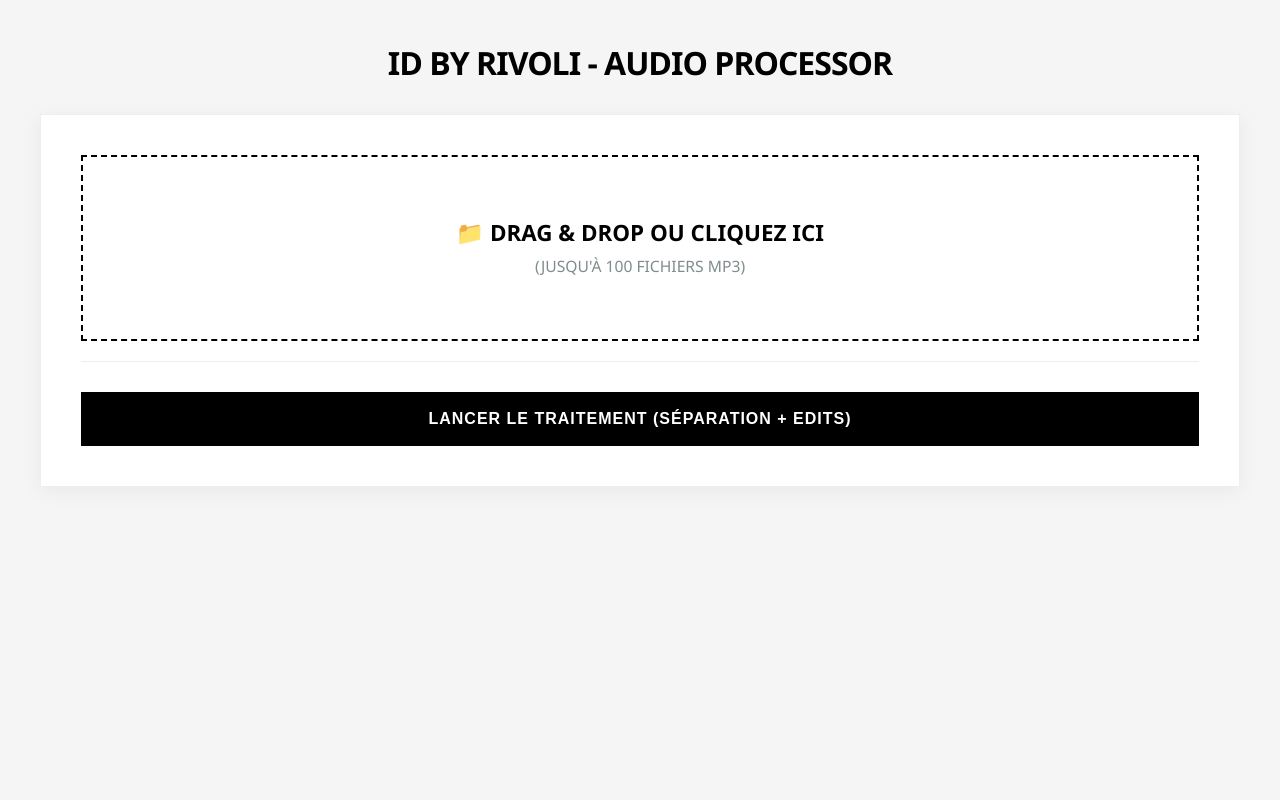
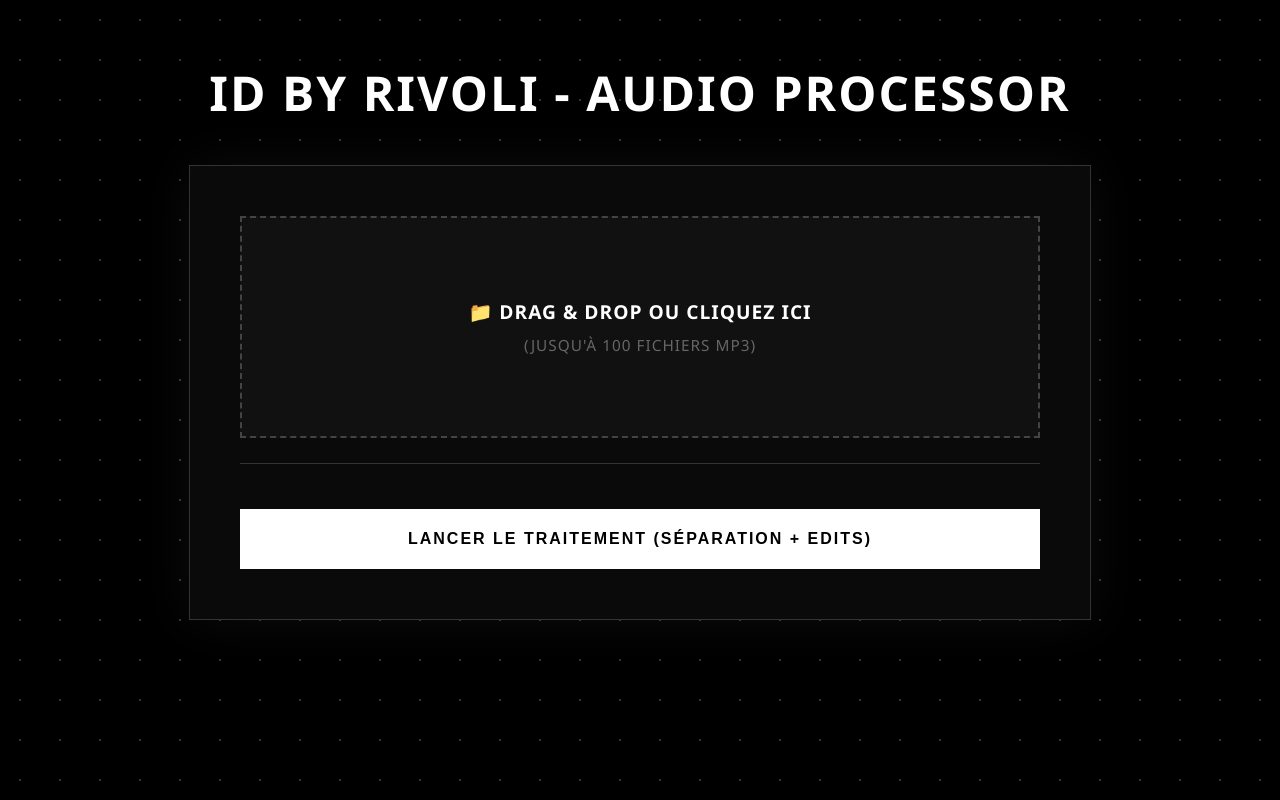
Before and after one commit to EytanTeachr/IDByRivoli-separate-audio, a Flask app: page / in a window 1280 px wide. Run offline with Flask 3, Linux system fonts and the light colour scheme; some web fonts are replaced.

Commit message:
Apply ID By Rivoli dark mode theme and fix button font

```diff
--- a/templates/index.html
+++ b/templates/index.html
@@ -37,179 +37,213 @@
             max-width: 1200px;
             margin: 0 auto;
             padding: 20px;
-            background-color: #f5f5f5; /* Or change to black #000 for dark mode */
-            color: #111;
+            background-color: #000000; /* Dark Mode ID By Rivoli style */
+            color: #ffffff;
+            background-image: radial-gradient(#333 1px, transparent 1px);
+            background-size: 40px 40px;
         }
         h1 {
-            color: #000;
+            color: #ffffff;
             text-align: center;
-            margin-bottom: 30px;
+            margin-bottom: 40px;
             text-transform: uppercase;
             font-weight: 700;
-            letter-spacing: -1px;
+            letter-spacing: 2px;
+            font-size: 3em;
+            margin-top: 40px;
         }
         .container {
-            background-color: white;
-            padding: 40px;
-            border-radius: 0; /* Minimalist: sharp corners */
-            box-shadow: 0 4px 20px rgba(0,0,0,0.05);
-            border: 1px solid #eee;
+            background-color: #0a0a0a;
+            padding: 50px;
+            border-radius: 0;
+            box-shadow: 0 0 50px rgba(255, 255, 255, 0.05);
+            border: 1px solid #333;
+            max-width: 800px;
+            margin: 0 auto;
         }
         .upload-area {
-            border: 2px dashed #000;
-            padding: 60px;
+            border: 2px dashed #444;
+            padding: 80px;
             text-align: center;
             border-radius: 0;
-            background-color: #fff;
+            background-color: #111;
             cursor: pointer;
-            transition: all 0.3s;
+            transition: all 0.3s ease;
+            position: relative;
+            overflow: hidden;
         }
         .upload-area:hover {
-            background-color: #f8f8f8;
-            border-color: #333;
+            background-color: #1a1a1a;
+            border-color: #fff;
+            box-shadow: 0 0 30px rgba(255,255,255,0.05);
         }
         input[type="file"] {
             display: none;
         }
         .file-label {
-            font-size: 1.4em;
-            color: #000;
+            font-size: 1.2em;
+            color: #fff;
             cursor: pointer;
             font-weight: 600;
             text-transform: uppercase;
+            letter-spacing: 1px;
+            display: block;
+        }
+        .file-sublabel {
+            font-size: 0.8em;
+            color: #666;
+            font-weight: 400;
+            margin-top: 10px;
+            display: block;
         }
         button {
-            background-color: #000;
-            color: white;
-            padding: 18px 30px;
-            margin-top: 20px;
-            border: none;
+            background-color: #ffffff;
+            color: #000000;
+            padding: 20px 40px;
+            margin-top: 30px;
+            border: 1px solid #fff;
             cursor: pointer;
             border-radius: 0;
+            font-family: 'ClashGrotesk', sans-serif; /* Explicit font for button */
             font-size: 16px;
             width: 100%;
             text-transform: uppercase;
-            font-weight: 600;
-            letter-spacing: 1px;
-            transition: background-color 0.3s;
+            font-weight: 700;
+            letter-spacing: 2px;
+            transition: all 0.3s cubic-bezier(0.19, 1, 0.22, 1);
         }
         button:hover {
-            background-color: #333;
+            background-color: #000000;
+            color: #ffffff;
+            letter-spacing: 3px;
         }
         button:disabled {
-            background-color: #ccc;
+            background-color: #333;
+            color: #666;
+            border-color: #333;
             cursor: not-allowed;
+            letter-spacing: 2px;
         }
 
         .progress-container {
-            margin-top: 30px;
+            margin-top: 40px;
             display: none;
         }
         .progress-bar {
             width: 100%;
-            height: 4px; /* Thinner minimalist bar */
-            background-color: #eee;
+            height: 2px;
+            background-color: #333;
             border-radius: 0;
             overflow: hidden;
-            margin-bottom: 10px;
+            margin-bottom: 15px;
         }
         .progress-fill {
             height: 100%;
-            background-color: #000;
+            background-color: #fff;
             width: 0%;
             transition: width 0.5s ease;
-            text-align: center;
-            line-height: 30px;
-            color: transparent; /* Hide text inside thin bar */
-            font-size: 14px;
-            font-weight: bold;
+            box-shadow: 0 0 10px #fff;
         }
         .status-text {
             text-align: center;
-            color: #666;
-            font-style: normal;
+            color: #888;
             font-size: 0.9em;
             text-transform: uppercase;
-            letter-spacing: 1px;
+            letter-spacing: 2px;
             margin-top: 15px;
         }
 
         .results {
-            margin-top: 40px;
+            margin-top: 60px;
             display: none;
+            max-width: 1000px;
+            margin-left: auto;
+            margin-right: auto;
         }
         .track-block {
-            background-color: white;
-            border: 1px solid #eee;
+            background-color: #0a0a0a;
+            border: 1px solid #333;
             margin-bottom: 20px;
             border-radius: 0;
             overflow: hidden;
+            transition: transform 0.2s;
+        }
+        .track-block:hover {
+            border-color: #555;
         }
         .track-header {
-            background-color: #000;
+            background-color: #111;
             color: white;
-            padding: 15px;
-            font-size: 1em;
-            font-weight: 600;
+            padding: 20px;
+            font-size: 1.1em;
+            font-weight: 700;
             text-transform: uppercase;
+            border-bottom: 1px solid #222;
+            letter-spacing: 1px;
         }
         .edits-grid {
             display: grid;
             grid-template-columns: repeat(auto-fill, minmax(300px, 1fr));
-            gap: 15px;
-            padding: 20px;
+            gap: 1px;
+            background-color: #222; /* Gap color */
+            padding: 1px;
         }
         .edit-item {
-            background-color: #fff;
-            padding: 15px;
-            border-radius: 0;
-            border: 1px solid #eee;
+            background-color: #0a0a0a;
+            padding: 20px;
             display: flex;
             justify-content: space-between;
             align-items: center;
-            transition: border-color 0.2s;
+            transition: background-color 0.2s;
         }
         .edit-item:hover {
-            border-color: #000;
+            background-color: #111;
         }
         .edit-name {
-            font-weight: 600;
+            font-weight: 500;
             font-size: 0.9em;
             text-transform: uppercase;
+            color: #ddd;
+            letter-spacing: 0.5px;
         }
         .download-btn {
             text-decoration: none;
-            padding: 6px 12px;
+            padding: 8px 16px;
             border-radius: 0;
             font-size: 0.75em;
-            margin-left: 5px;
-            color: white;
+            margin-left: 8px;
+            color: #000;
             text-transform: uppercase;
-            font-weight: 600;
+            font-weight: 700;
+            border: 1px solid #fff;
+            transition: all 0.2s;
         }
-        .dl-mp3 { background-color: #000; }
-        .dl-wav { background-color: #666; }
-        .dl-mp3:hover { background-color: #333; }
-        .dl-wav:hover { background-color: #888; }
+        .dl-mp3 { background-color: #fff; }
+        .dl-wav { background-color: transparent; color: #fff; }
+
+        .dl-mp3:hover { background-color: #000; color: #fff; }
+        .dl-wav:hover { background-color: #fff; color: #000; }
 
         #fileList {
-            margin-top: 20px;
+            margin-top: 25px;
             text-align: left;
             max-height: 200px;
             overflow-y: auto;
-            border-top: 1px solid #eee;
-            padding-top: 10px;
+            border-top: 1px solid #333;
+            padding-top: 15px;
+            color: #888;
+            font-size: 0.9em;
         }
 
         /* Rivoli Specific adjustments */
         ::-webkit-scrollbar {
-            width: 8px;
+            width: 6px;
         }
         ::-webkit-scrollbar-track {
-            background: #f1f1f1;
+            background: #000;
         }
         ::-webkit-scrollbar-thumb {
-            background: #888;
+            background: #333;
         }
         ::-webkit-scrollbar-thumb:hover {
             background: #555;
@@ -224,7 +258,7 @@
             <div class="upload-area" id="dropZone" onclick="document.getElementById('fileInput').click()">
                 <label for="fileInput" class="file-label">
                     📁 DRAG & DROP ou CLIQUEZ ICI
-                    <br><span style="font-size: 0.7em; color: #7f8c8d; font-weight: normal;">(Jusqu'à 100 fichiers MP3)</span>
+                    <span class="file-sublabel">(Jusqu'à 100 fichiers MP3)</span>
                 </label>
                 <input type="file" id="fileInput" name="files[]" accept=".mp3" multiple required onchange="updateFileList()">
             </div>
@@ -246,7 +280,7 @@
     <div id="results" class="results">
         <div style="display: flex; justify-content: space-between; align-items: center; margin-bottom: 20px;">
             <h2 style="margin:0;">Résultats</h2>
-            <a href="/download_all_zip" class="download-btn dl-mp3" style="font-size: 1.1em; padding: 10px 20px; background-color: #34495e;">
+            <a href="/download_all_zip" class="download-btn dl-mp3" style="font-size: 1.1em; padding: 15px 30px; background-color: #fff; color: #000; border: 1px solid #fff;">
                 📦 Tout Télécharger (.ZIP)
             </a>
         </div>
```
